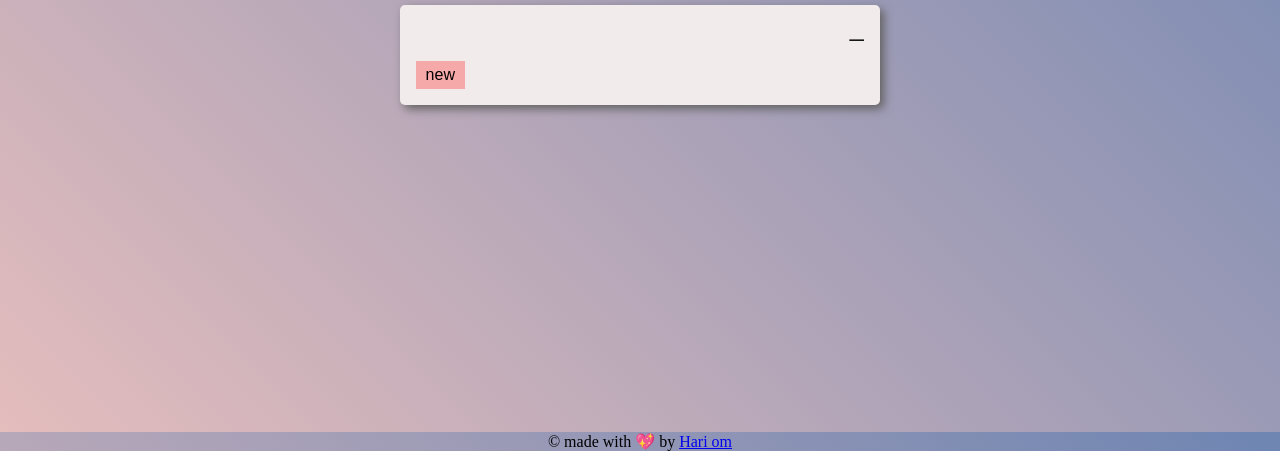
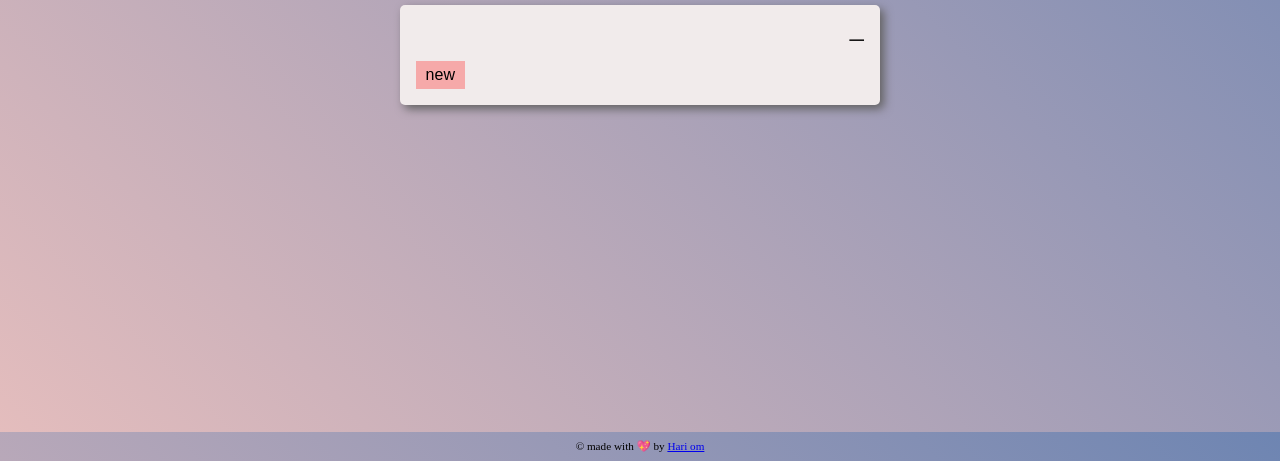
Before and after one commit to Hariomsingh333/quotes-generator, a plain HTML site: page index.html in a window 1280 px wide. Shown: the part 368-829 px from the top of the page. Drawn offline with Linux system fonts and the light colour scheme; no server answers.

Commit message:
fix some footer problem

```diff
--- a/style.css
+++ b/style.css
@@ -80,6 +80,9 @@ footer {
   flex-direction: column;
   justify-content: center;
   align-items: center;
+  margin: 0 auto;
+  padding: 0.5rem;
+  font-size: 0.7rem;
 }
 @media screen and (max-width: 786px) {
   .card {
```
